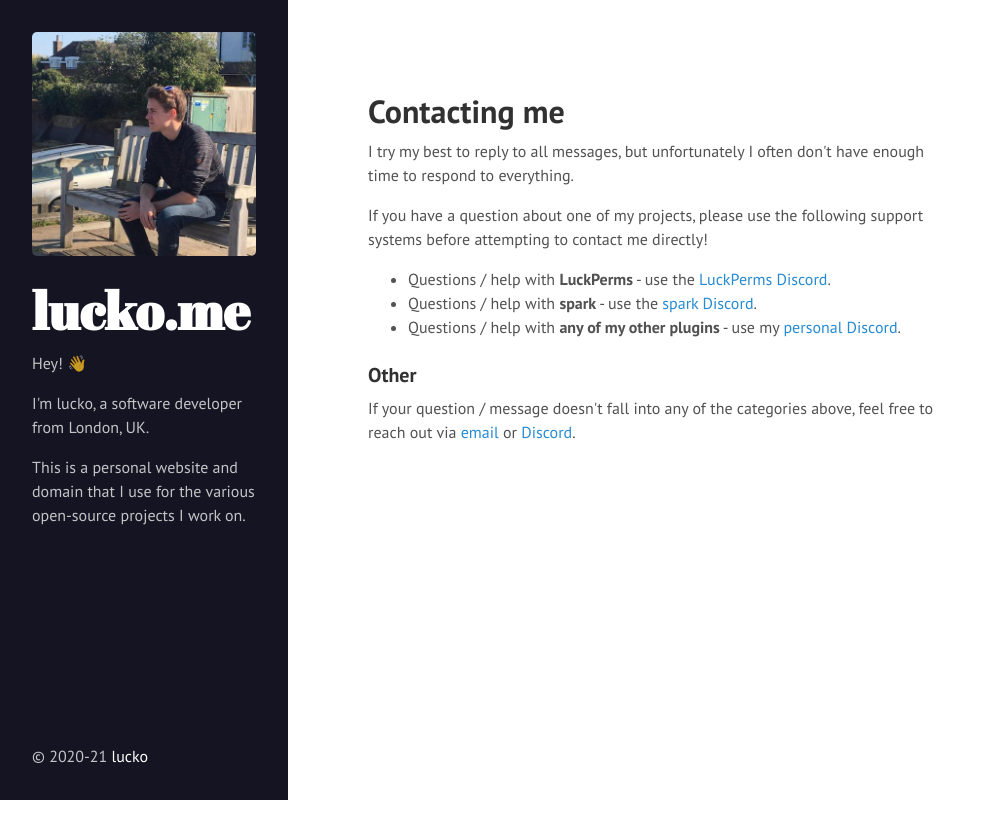
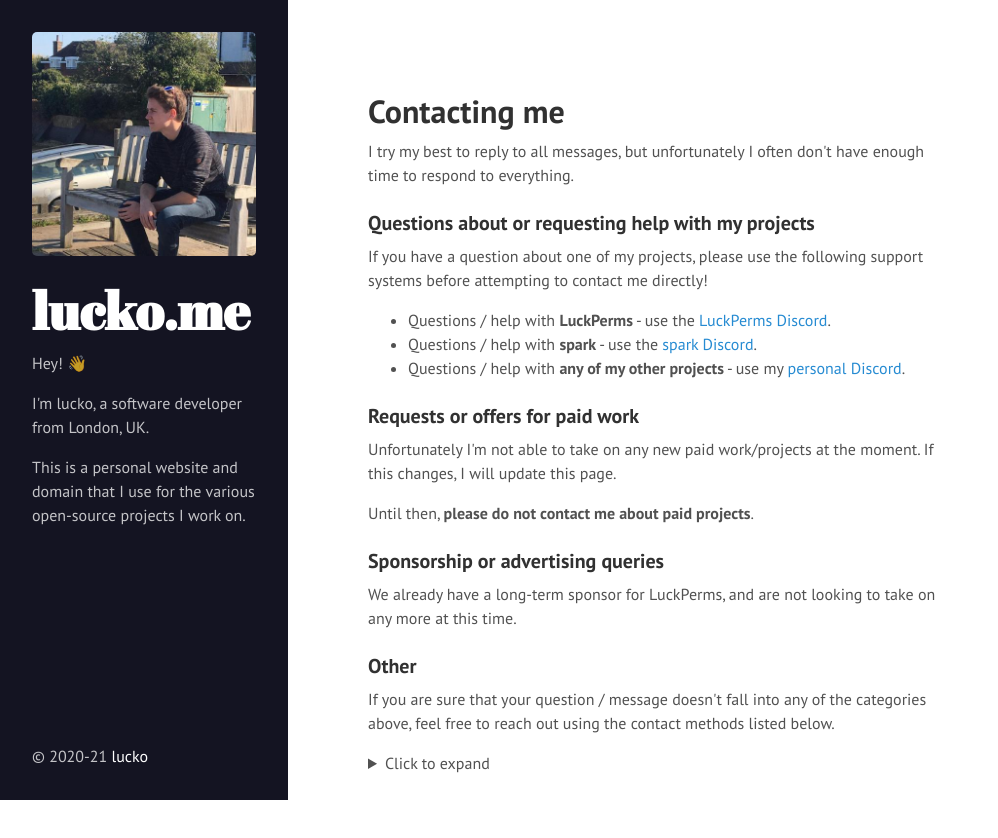
Before and after one commit to lucko/lucko.github.io, a Next.js app: page /contact in a window 1280 px wide. Shown: the top 838 px of the page, without its empty margins (0-998 px from the left). Before the commit the page ends 800 px from the top, so only its background shows below. Built offline with nearby package versions, Linux system fonts and the light colour scheme.

Commit message:
update contact page with more info

```diff
--- a/pages/contact.js
+++ b/pages/contact.js
@@ -7,17 +7,54 @@ export default function Contact() {
         <h1>Contacting me</h1>
         <p>I try my best to reply to all messages, but unfortunately I often don't have enough time
           to respond to everything.</p>
+
+        <Section title="Questions about or requesting help with my projects">
           <p>If you have a question about one of my projects, please use the following support
             systems before attempting to contact me directly!</p>
           <ul>
             <li>Questions / help with <b>LuckPerms</b> - use the <a href="https://discord.gg/luckperms">LuckPerms Discord</a>.</li>
             <li>Questions / help with <b>spark</b> - use the <a href="https://discord.gg/PAGT2fu">spark Discord</a>.</li>
-          <li>Questions / help with <b>any of my other plugins</b> - use my <a href="https://discord.gg/Rnbpc7s">personal Discord</a>.</li>
+            <li>Questions / help with <b>any of my other projects</b> - use my <a href="https://discord.gg/Rnbpc7s">personal Discord</a>.</li>
           </ul>
-        <h3>Other</h3>
-        <p>If your question / message doesn't fall into any of the categories above, feel free to
-          reach out via <a href="mailto:hey@lucko.me">email</a> or <a href="https://discord.gg/Rnbpc7s">Discord</a>.</p>
+        </Section>
+
+        <Section title="Requests or offers for paid work">
+          <p>Unfortunately I'm not able to take on any new paid work/projects at the moment.
+            If this changes, I will update this page.</p>
+          <p>Until then, <b>please do not contact me about paid projects</b>.</p>
+        </Section>
+
+        <Section title="Sponsorship or advertising queries">
+          <p>We already have a long-term sponsor for LuckPerms, and are not looking to take on any more at this time.</p>
+        </Section>
+
+        <Section title="Other">
+          <p>If you are sure that your question / message doesn't fall into any of the categories above, feel free to
+            reach out using the contact methods listed below.</p>
+          <details>
+            <summary>Click to expand</summary>
+              <h4>Email</h4>
+              <p>I can be reached via email at <a href="mailto:hey@lucko.me">hey@lucko.me</a>.</p>
+              <h4>Discord</h4>
+              <p>My Discord user id is <code>241666402639937538</code>. However, I have direct messages disabled and generally
+                do not accept friend requests from people I don't already know.</p>
+              <p>Instead, feel free to join my <a href="https://discord.gg/Rnbpc7s">personal Discord server</a> and chat to me there.</p>
+              <p>Please be sensible, don't "ask to ask" or "ask to DM" and instead, just ask your question in the #general channel
+                and wait patiently for a reply.</p>
+              <p>I'll try get back to you as soon as possible. 😊</p>
+          </details>
+        </Section>
+
       </article>
     </Layout>
   )
 }
+
+const Section = ({ title, children }) => {
+  return (
+    <section>
+      <h3>{title}</h3>
+      {children}
+    </section>
+  )
+}
```
Also changed, not shown: pages/index.js (+1 -6 lines). Lines whose indentation alone changed are shown as unchanged.
